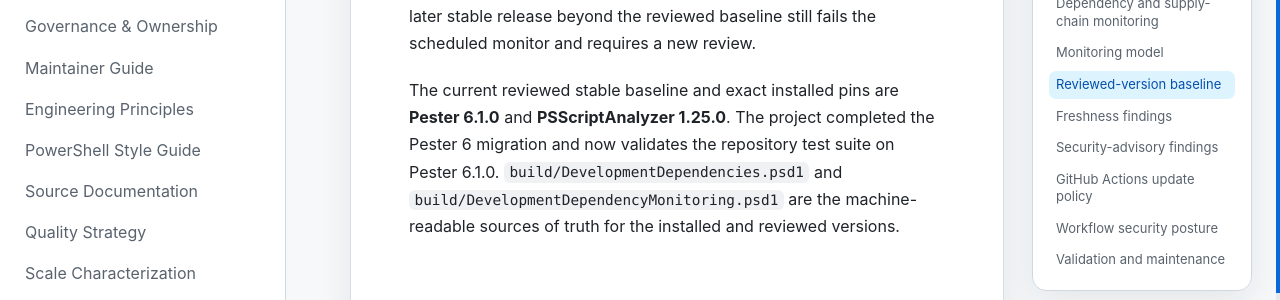
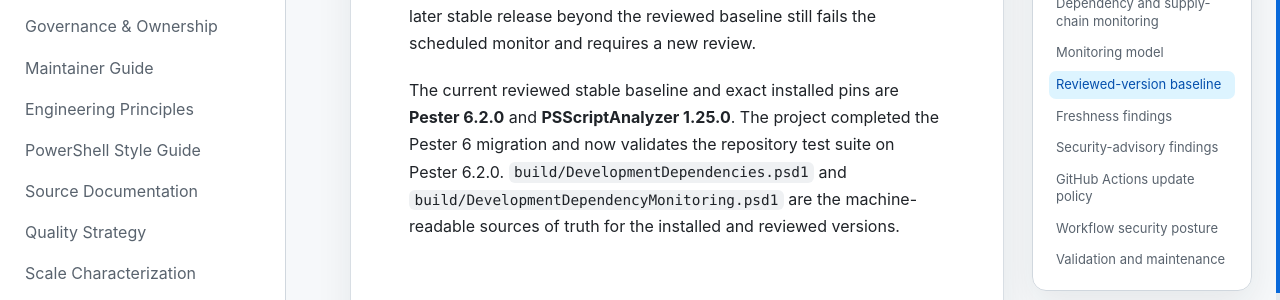
Before and after one commit to infoconex/copy-github-repo, a Jekyll site: the page built from docs/security/dependency-monitoring.md, in a window 1280 px wide and 900 px high, scrolled down 2212 px. Shown: the part 153-453 px from the top of the window. Built offline with Jekyll 4.4.1, drawn with Linux system fonts in a browser that asks for light colours.

Commit message:
docs: align reviewed Pester 6.2.0 dependency baseline (#141)

```diff
--- a/docs/security/dependency-monitoring.md
+++ b/docs/security/dependency-monitoring.md
@@ -30,7 +30,7 @@ Monitoring is advisory/review automation, not automatic adoption. Repository wor
 
 The reviewed-version baseline is deliberately separate from the installed pin. This lets the project intentionally retain an older compatible version without creating a permanently failing monitor. A later stable release beyond the reviewed baseline still fails the scheduled monitor and requires a new review.
 
-The current reviewed stable baseline and exact installed pins are **Pester 6.1.0** and **PSScriptAnalyzer 1.25.0**. The project completed the Pester 6 migration and now validates the repository test suite on Pester 6.1.0. `build/DevelopmentDependencies.psd1` and `build/DevelopmentDependencyMonitoring.psd1` are the machine-readable sources of truth for the installed and reviewed versions.
+The current reviewed stable baseline and exact installed pins are **Pester 6.2.0** and **PSScriptAnalyzer 1.25.0**. The project completed the Pester 6 migration and now validates the repository test suite on Pester 6.2.0. `build/DevelopmentDependencies.psd1` and `build/DevelopmentDependencyMonitoring.psd1` are the machine-readable sources of truth for the installed and reviewed versions.
 
 ## Freshness findings
 
```
